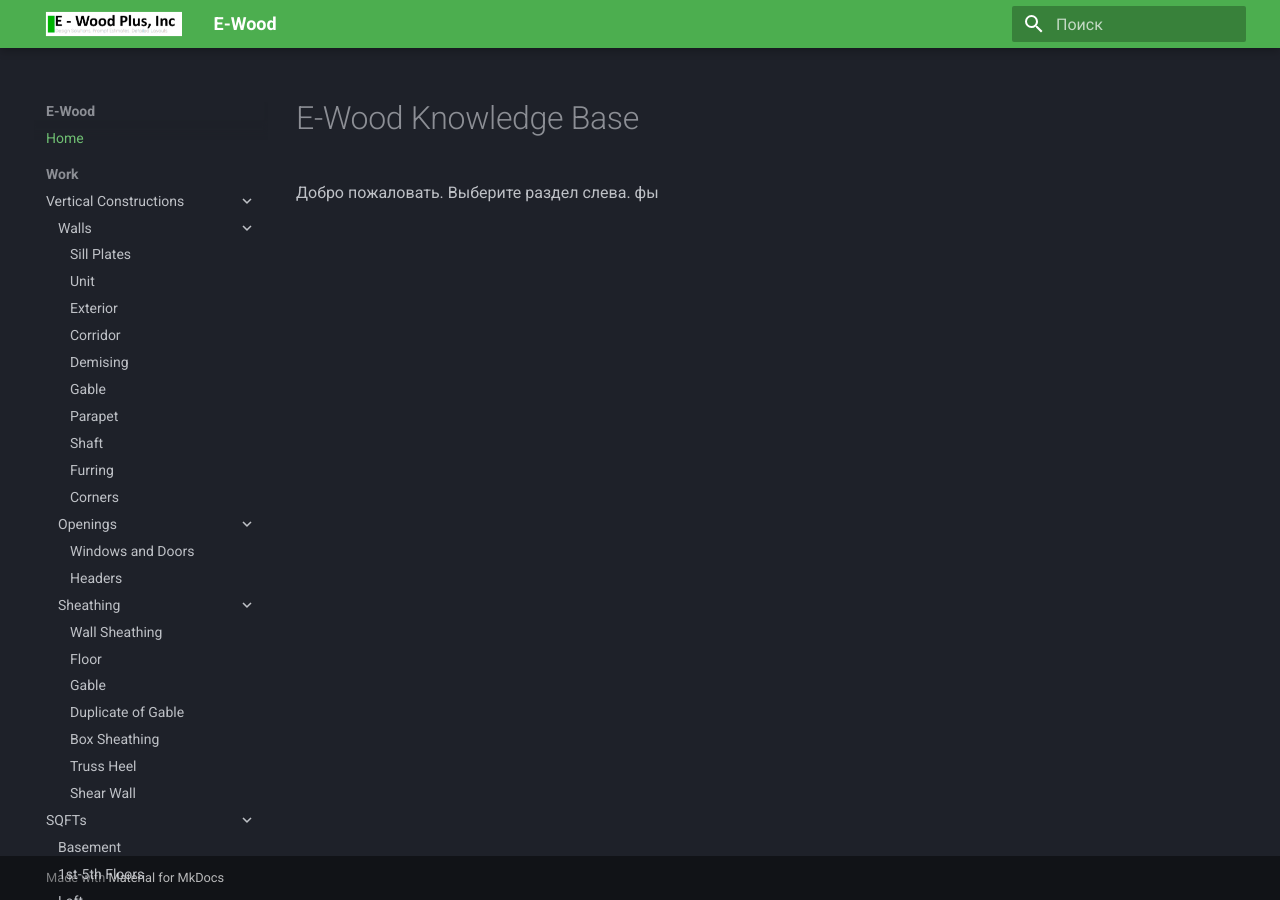
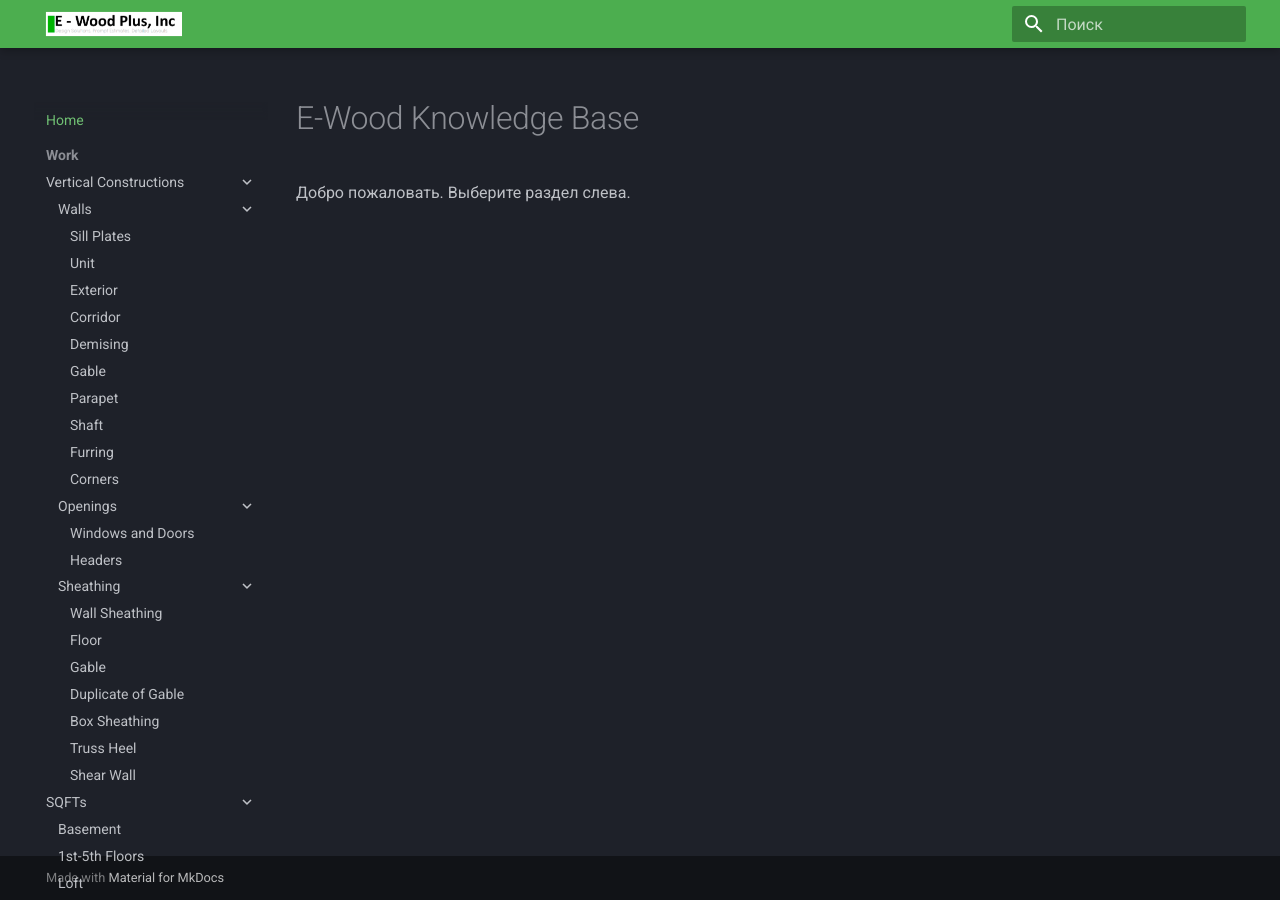
Before and after one commit to artrmiys/knowledge-base-e-wood, an MkDocs documentation site: the page built from docs/index.md, in a window 1280 px wide. Built offline with MkDocs 1.6.1 and Material for MkDocs 9.7.7, drawn with Linux system fonts in a browser that asks for light colours.

Commit message:
fix_logo

```diff
--- a/docs/index.md
+++ b/docs/index.md
@@ -1,4 +1,3 @@
 # E-Wood Knowledge Base
 
 Добро пожаловать. Выберите раздел слева.
-фы
--- a/mkdocs.yml
+++ b/mkdocs.yml
@@ -1,4 +1,4 @@
-site_name: "E-Wood"
+site_name: " "
 site_description: "Estimating"
 
 theme:
```
